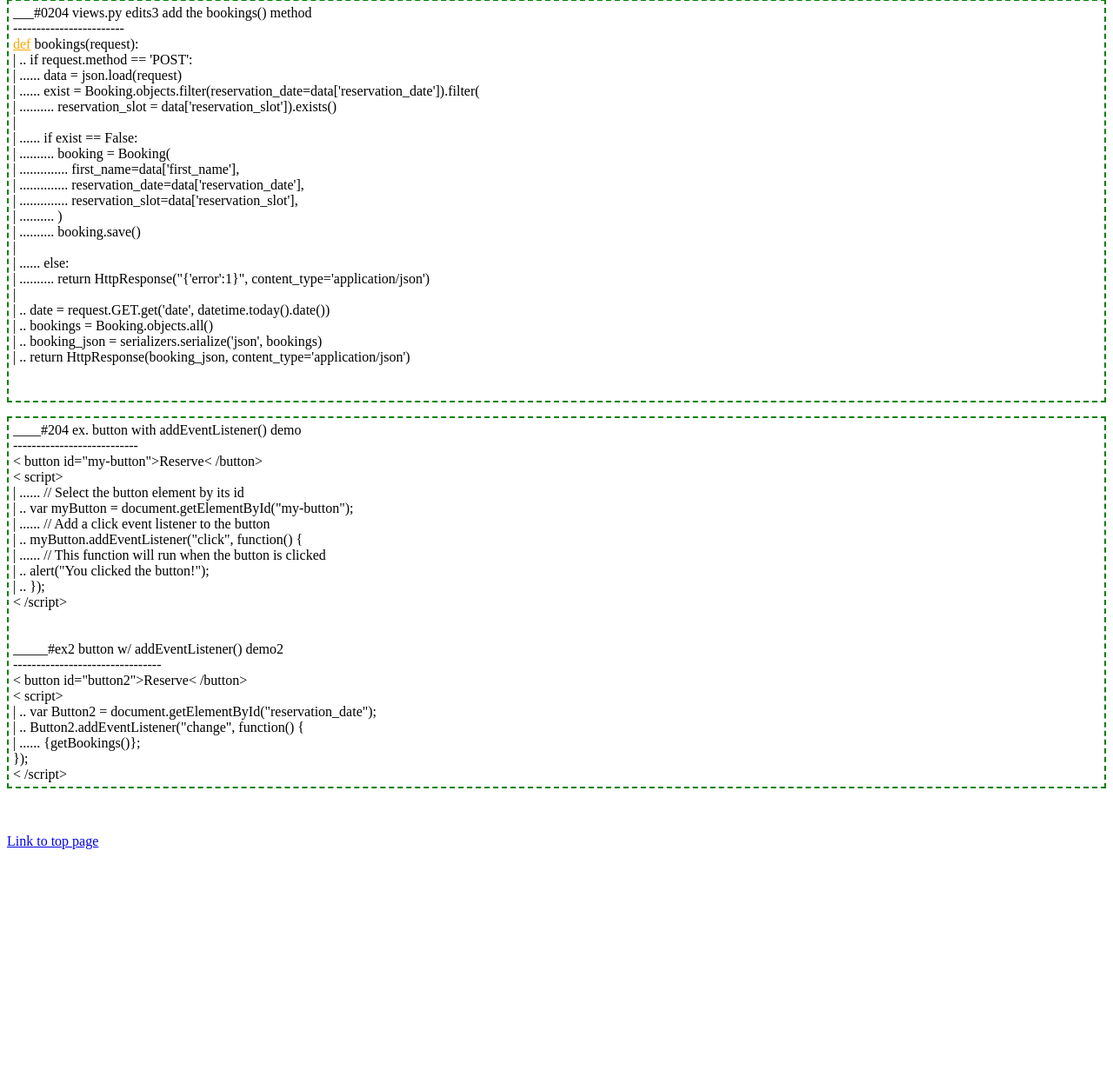
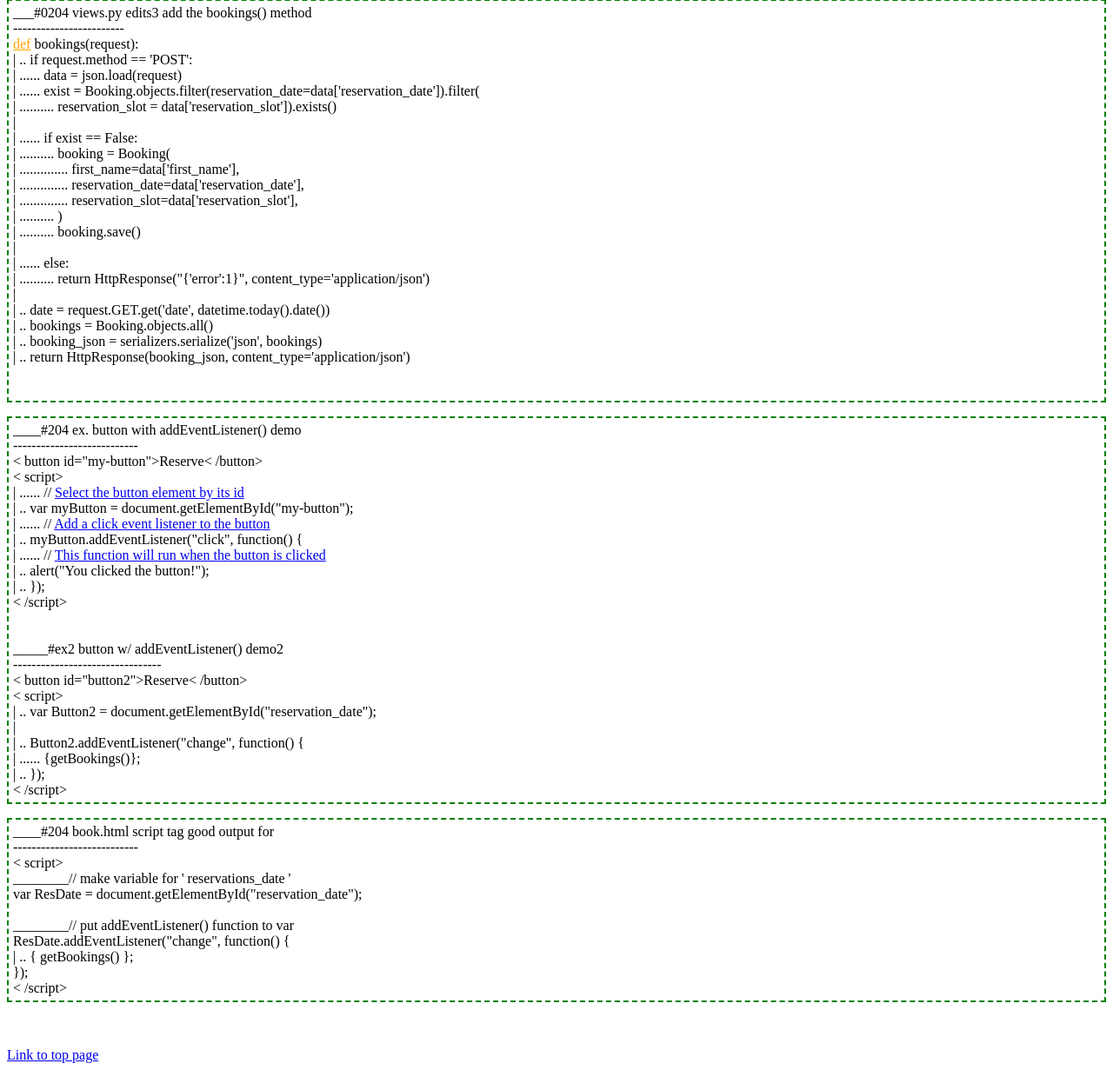
Before and after one commit to py3user22/0203_django_final_d8, a Django app: page /home2 in a window 1280 px wide. Shown: the part 2521-3752 px from the top of the page at 87% size. Before the commit the page ends 3498 px from the top, so only its background shows below. Run offline with Django 5.2, Linux system fonts and the light colour scheme.

Commit message:
204 good save to bookings html

```diff
--- a/b_app203/templates/0203_django_notes2.html
+++ b/b_app203/templates/0203_django_notes2.html
@@ -176,11 +176,11 @@
         ____#204 ex. button with addEventListener() demo  <br>---------------------------<br>
             < button id="my-button">Reserve< /button> <br>
             < script> <br>
-            | ...... // Select the button element by its id <br>
+        | ...... // <a href="red" class="red"> Select the button element by its id </a> <br>
             | .. var myButton = document.getElementById("my-button"); <br>
-            | ...... // Add a click event listener to the button <br>
-            | .. myButton.addEventListener("click", function() { <br>
-            | ...... // This function will run when the button is clicked <br>
+            | ...... // <a href="red" class="red"> Add a click event listener to the button </a> <br>
+            | .. myButton.addEventListener("click", function() {   <br>
+        | ...... // <a href="red" class="red"> This function will run when the button is clicked </a> <br>
             | .. alert("You clicked the button!"); <br>
             | .. }); <br>
             < /script> <br>
@@ -189,14 +189,28 @@
         < button id="button2">Reserve< /button> <br>
         < script> <br>
         | .. var Button2 = document.getElementById("reservation_date"); <br>
+        | <br>
         | .. Button2.addEventListener("change", function() { <br>
         | ...... {getBookings()}; <br>
-        }); <br>
+        | .. }); <br>
         < /script>
 
 
     </p>
+    <p>
+        ____#204 book.html script tag good output for  <br>---------------------------<br>
+       < script> <br>
 
+        ________// make variable for ' reservations_date ' <br>
+        var ResDate = document.getElementById("reservation_date"); <br>
+        <br>
+        ________// put addEventListener() function to var <br>
+        ResDate.addEventListener("change", function() { <br>
+        | .. { getBookings() }; <br>
+        }); <br>
+        < /script>
+
+    </p>
 
 
 
--- a/b_app203/views.py
+++ b/b_app203/views.py
@@ -9,8 +9,16 @@ from django.views.decorators.csrf import csrf_exempt
 from django.http import HttpResponse
 
 # Create your views here.
+def home(request):
+    return render(request, 'index.html',{})
+
+
 def home1(request):
     return render(request, '0203_django_notes2.html', {})
+
+def about(request):
+    return render(request, 'about.html', {})
+
 
 #0203 menu method add.
 def menu(request):
@@ -18,11 +26,6 @@ def menu(request):
     main_data = {"menu": menu_data}
     return render(request, 'menu.html', {"menu": main_data})
 
-def about(request):
-    return render(request, 'about.html', {})
-
-def home(request):
-    return render(request, 'index.html',{})
 
 def display_menu_item(request, pk=None):
     if pk:
@@ -31,6 +34,8 @@ def display_menu_item(request, pk=None):
         menu_item = ""
     return render(request, 'menu_item.html', {"menu_item": menu_item})
 
+
+# methods for book & bookings
 def book(request):
     form = BookingForm()
     if request.method == 'POST':
@@ -40,13 +45,6 @@ def book(request):
     context = {'form':form}
     return render(request, 'book.html', context)
 
-
-#203 add bookings method ex1.
-#def bookings(request):
-#    date = request.GET.get('date', datetime.today().date())
-#    bookings = Booking.objects.all()
-#    booking_json = serializers.serialize('json', bookings)
-#    return render(request, 'bookings.html', {"bookings": booking_json})
 
 #204 add bookings() ex.2
 @csrf_exempt
@@ -71,3 +69,11 @@ def bookings(request):
     bookings = Booking.objects.all().filter(reservation_date=date)
     booking_json = serializers.serialize('json', bookings)
     return HttpResponse(booking_json, content_type='application/json')
+
+
+#203 add bookings method ex1. original before edits2
+#def bookings(request):
+#    date = request.GET.get('date', datetime.today().date())
+#    bookings = Booking.objects.all()
+#    booking_json = serializers.serialize('json', bookings)
+#    return render(request, 'bookings.html', {"bookings": booking_json})
```
Also changed, not shown: b_app203/templates/book.html (+17 -4 lines).
